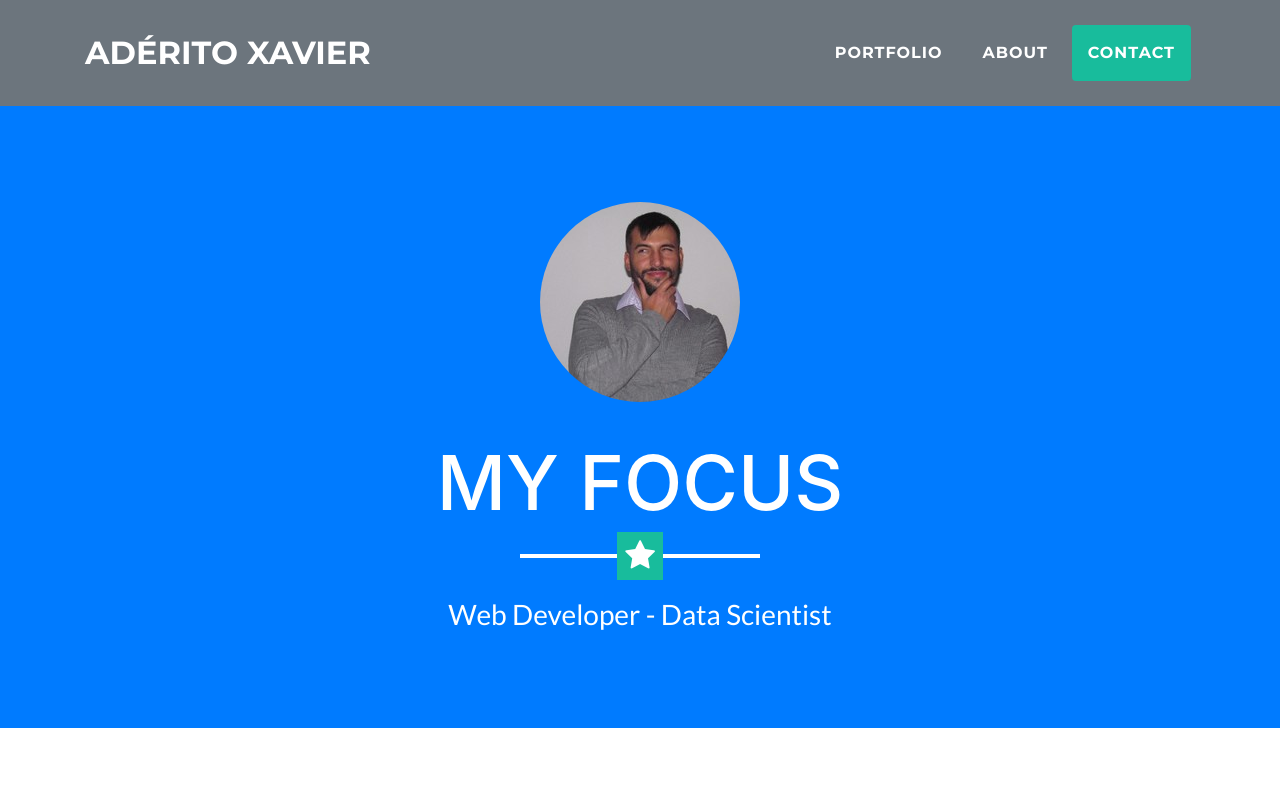
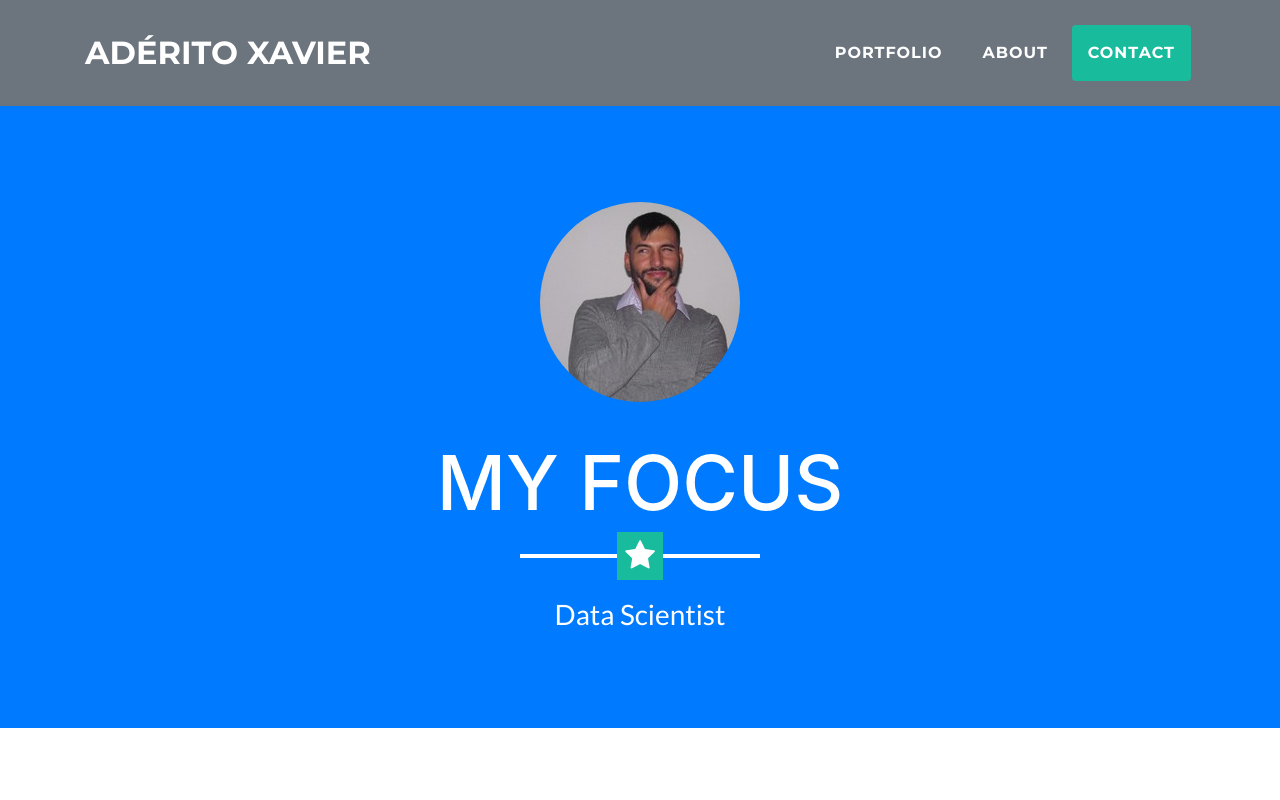
Before and after one commit to pars3c/portfolio-of-awesomeness, a website with bundled scripts: page index.html in a window 1280 px wide. Shown: the top 800 px of the page. Built offline with nearby package versions, Linux system fonts and the light colour scheme; a script that the page names is missing.

Commit message:
title changed

```diff
--- a/index.html
+++ b/index.html
@@ -61,7 +61,7 @@
         <img class="img-fluid mb-5 d-block mx-auto" style="border-radius:50%;" src="img/0.jpeg" alt="">
         <h1 class="text-uppercase mb-0">My Focus</h1>
         <hr class="star-light">
-        <h2 class="font-weight-light mb-0">Web Developer - Data Scientist</h2>
+        <h2 class="font-weight-light mb-0">Data Scientist</h2>
       </div>
     </header>
 
```
